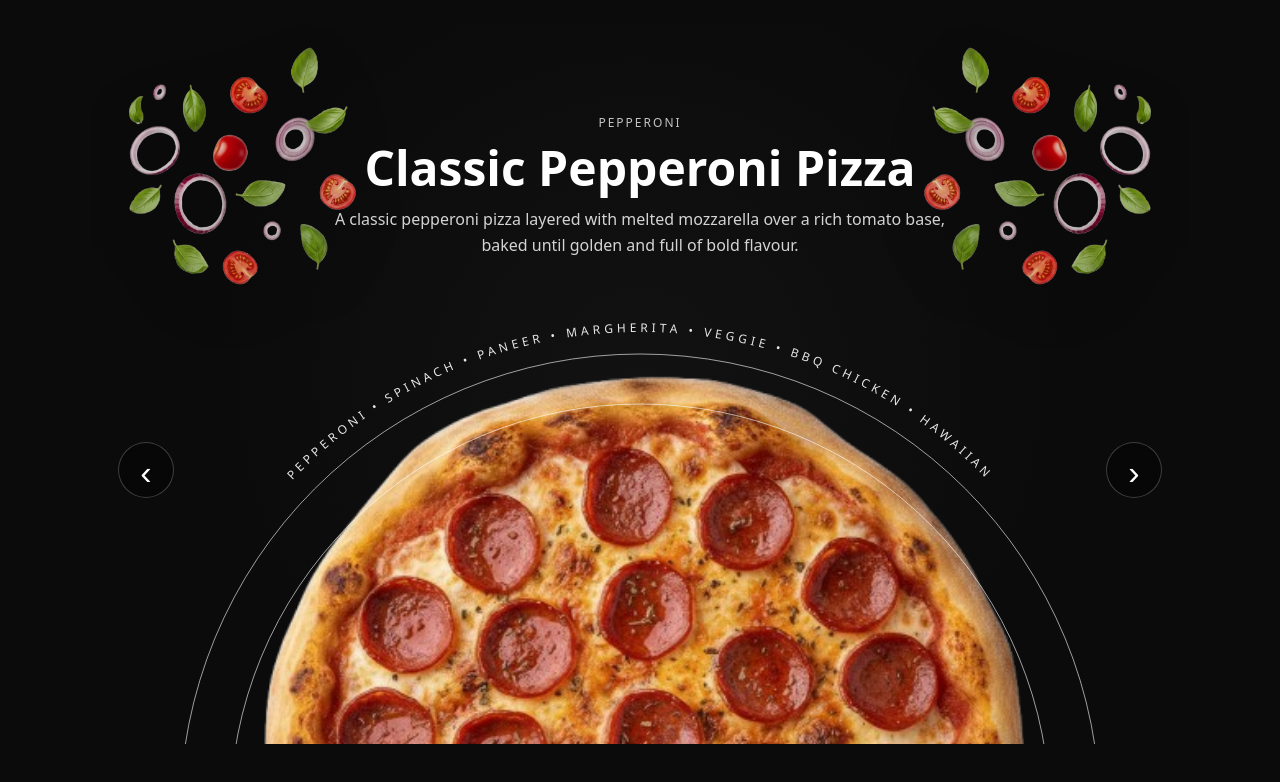
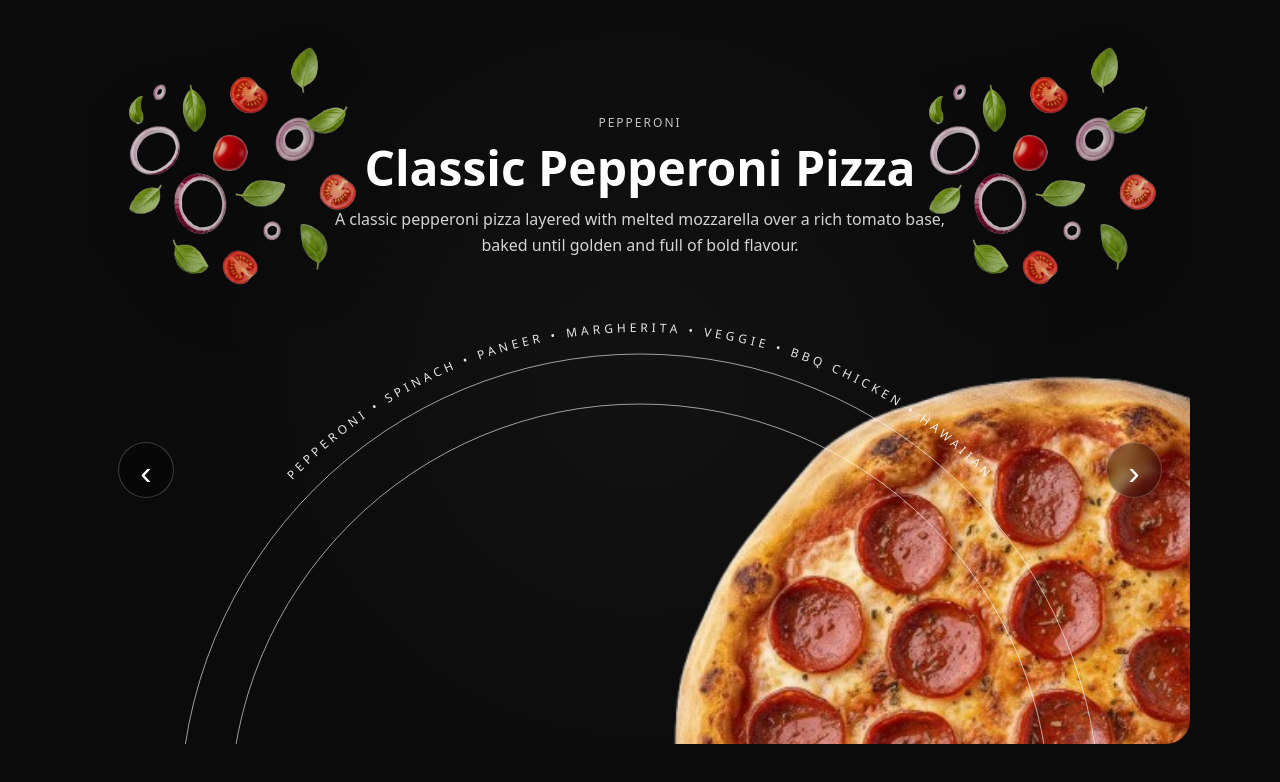
Before and after one commit to limshiching/pizza-slider, a React (Vite) app: page / in a window 1280 px wide. Shown: the top 782 px of the page. Built offline with nearby package versions, Linux system fonts and the light colour scheme.

Commit message:
Animate ingredients and pizza

```diff
--- a/src/App.tsx
+++ b/src/App.tsx
@@ -1,14 +1,29 @@
 import { useMemo, useState } from "react";
 import { PIZZAS } from "./data/pizzas";
 
+import { AnimatePresence, motion } from "framer-motion";
+
 export default function App() {
   const [activeIndex, setActiveIndex] = useState(0);
+  const [direction, setDirection] = useState<1 | -1>(1);
 
   const active = useMemo(() => PIZZAS[activeIndex], [activeIndex]);
 
-  const next = () => setActiveIndex((i) => (i + 1) % PIZZAS.length);
-  const prev = () =>
-    setActiveIndex((i) => (i - 1 + PIZZAS.length) % PIZZAS.length);
+  const next = () => {
+    setDirection(1);
+    setActiveIndex((i) => {
+      const nextIndex = (i + 1) % PIZZAS.length;
+      return nextIndex;
+    });
+  };
+
+  const prev = () => {
+    setDirection(-1);
+    setActiveIndex((i) => {
+      const prevIndex = (i - 1 + PIZZAS.length) % PIZZAS.length;
+      return prevIndex;
+    });
+  };
 
   return (
     <div style={styles.page}>
@@ -21,18 +36,36 @@ export default function App() {
           </div>
 
           {/* Ingredients (top corners) */}
-          <img
+
+          <>
+            <AnimatePresence mode="wait" initial={false}>
+              <motion.img
+                key={active.ingredientsImage + "-L"}
                 src={active.ingredientsImage}
                 alt=""
                 aria-hidden="true"
                 style={{ ...styles.ingredients, ...styles.ingredientsLeft }}
+                initial={{ y: direction === 1 ? -30 : 30, opacity: 0 }}
+                animate={{ y: 0, opacity: 0.85 }}
+                exit={{ y: direction === 1 ? 30 : -30, opacity: 0 }}
+                transition={{ duration: 0.45, ease: "easeOut" }}
               />
-          <img
+            </AnimatePresence>
+
+            <AnimatePresence mode="wait" initial={false}>
+              <motion.img
+                key={active.ingredientsImage + "-R"}
                 src={active.ingredientsImage}
                 alt=""
                 aria-hidden="true"
                 style={{ ...styles.ingredients, ...styles.ingredientsRight }}
+                initial={{ y: direction === 1 ? -30 : 30, opacity: 0 }}
+                animate={{ y: 0, opacity: 0.85 }}
+                exit={{ y: direction === 1 ? 30 : -30, opacity: 0 }}
+                transition={{ duration: 0.45, ease: "easeOut" }}
               />
+            </AnimatePresence>
+          </>
 
           {/* Arc indicator */}
           <div style={styles.arcWrap} aria-hidden="true">
@@ -72,11 +105,26 @@ export default function App() {
           </div>
 
           {/* Pizza */}
-          <img
+          <AnimatePresence mode="wait" initial={false}>
+            <motion.img
+              key={active.pizzaImage}
               src={active.pizzaImage}
               alt={active.title}
               style={styles.pizza}
+              initial={{
+                rotate: direction === 1 ? -12 : 12,
+                opacity: 0,
+                scale: 0.98,
+              }}
+              animate={{ rotate: 0, opacity: 1, scale: 1 }}
+              exit={{
+                rotate: direction === 1 ? 12 : -12,
+                opacity: 0,
+                scale: 0.98,
+              }}
+              transition={{ duration: 0.55, ease: "easeOut" }}
             />
+          </AnimatePresence>
 
           <button
             style={{ ...styles.navBtn, ...styles.navLeft }}
@@ -164,7 +212,6 @@ const styles: Record<string, React.CSSProperties> = {
     pointerEvents: "none",
     zIndex: 2,
   },
-
   arcWrap: {
     position: "absolute",
     left: "50%",
```
Lines whose indentation alone changed are shown as unchanged.
